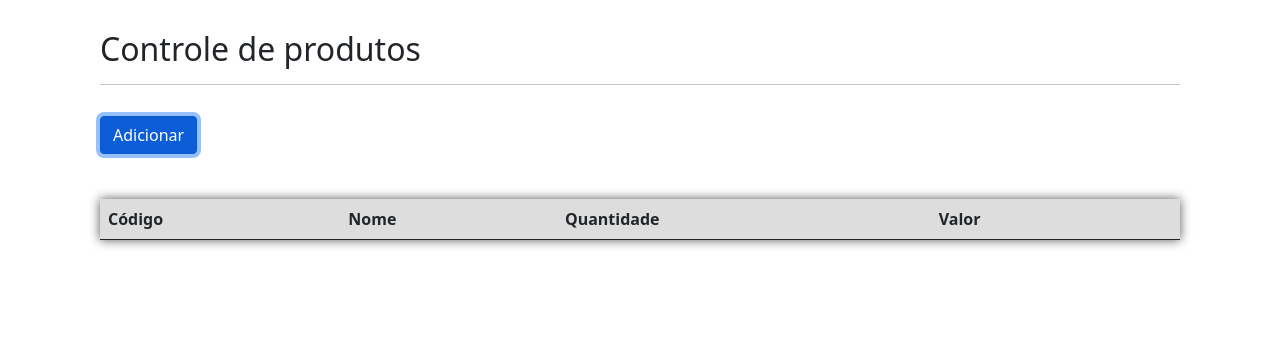
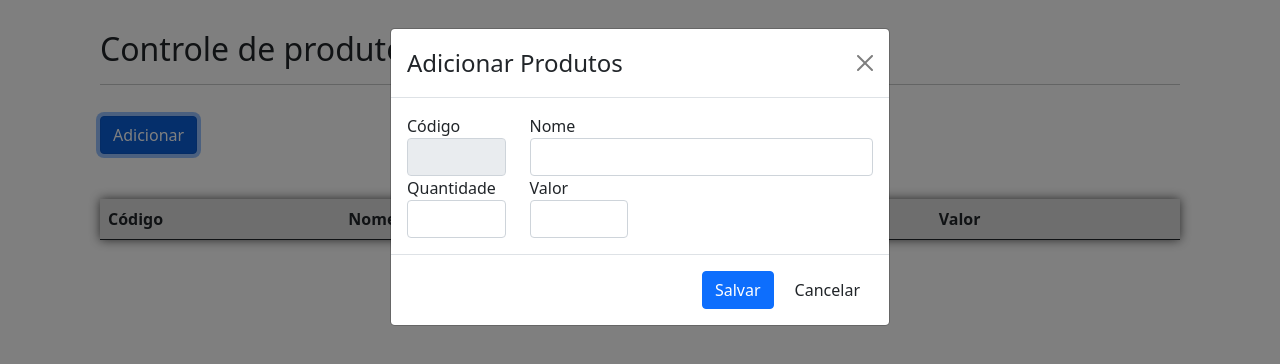
Before and after one commit to AndreSouzanl/crud_javascript, a plain HTML site: page index.html in a window 1280 px wide. Both pictures are taken after a click on the button "Adicionar". Drawn offline with nearby package versions, Linux system fonts and the light colour scheme; no server answers.

Commit message:
atualizando

```diff
--- a/index.html
+++ b/index.html
@@ -100,15 +100,15 @@
                               <button id="btn-salvar" type="button" class="btn btn-primary">Salvar</button>
                               <button id="btn-cancelar" type="button" class="btn btn-secundary" data-bs-dismiss="modal">Cancelar</button>
                             </div>
-
-
+                        </div>
+                    </div>
 
                 </div>
             </main>
 
 
 
-    <script src="https://ajax.googleapis.com/ajax/libs/jquery/3.7.1/jquery.min.js"></script>
+    <script src="https://code.jquery.com/jquery-3.6.0.min.js"></script>
     <script src="https://cdn.jsdelivr.net/npm/@popperjs/core@2.11.8/dist/umd/popper.min.js" integrity="sha384-I7E8VVD/ismYTF4hNIPjVp/Zjvgyol6VFvRkX/vR+Vc4jQkC+hVqc2pM8ODewa9r" crossorigin="anonymous"></script>
     <script src="https://cdn.jsdelivr.net/npm/bootstrap@5.3.2/dist/js/bootstrap.min.js" integrity="sha384-BBtl+eGJRgqQAUMxJ7pMwbEyER4l1g+O15P+16Ep7Q9Q+zqX6gSbd85u4mG4QzX+" crossorigin="anonymous"></script>
     <script src="./js/utils/mascara-dinheiro.js"></script>
--- a/js/index.js
+++ b/js/index.js
@@ -1,5 +1,7 @@
 let tbody = document.querySelector("table>tbody");
-let btnAdicionar = document.getElementById("btn-adicionar");
+
+let btnAdicionar = document.querySelector("#btn-adicionar");
+
 let form = {
     nome:document.getElementById("nome"),
     quantidade:document.getElementById("quantidade"),
@@ -12,9 +14,7 @@ let listaProdutos = [];
 
 btnAdicionar.addEventListener('click', () =>{
   abrirModal();
-
 });
-
 
 form.btnSalvar.addEventListener('click', () =>{
 
@@ -121,13 +121,12 @@ function excluirProduto(id){
 }
 
 function abrirModal(){
-  $("#modal-produtos").modal({backdrop:"static"});
+   $("#modal-produtos").modal("show");
+
 }
 
 function fecharModal(){
-  $("#modal-produtos").modal("hide");
-
-
+   $("#modal-produtos").modal("hide");
 }
 
 
```
